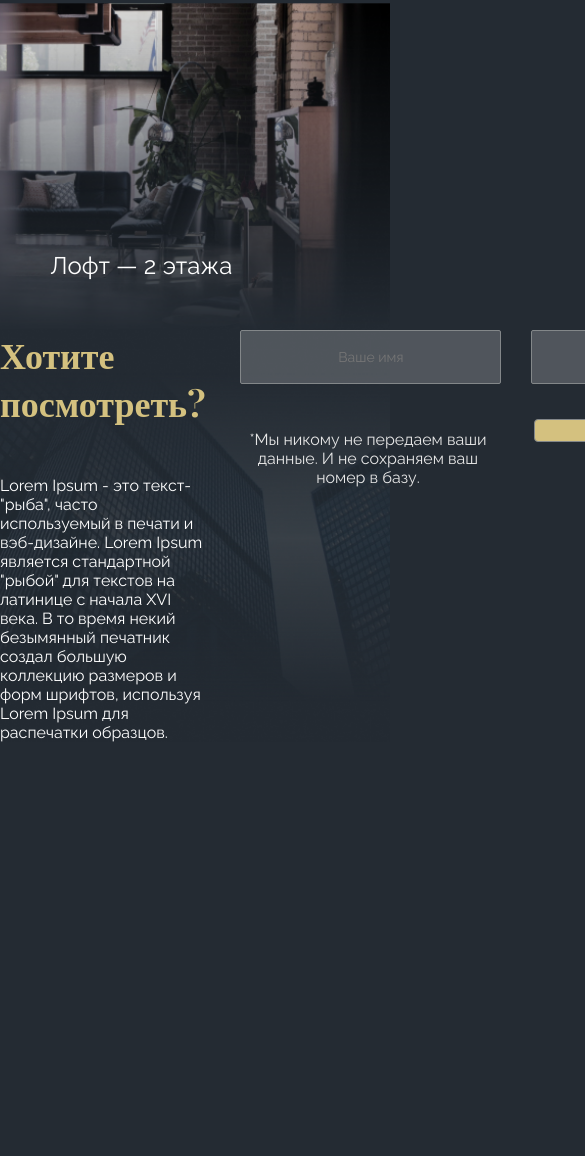
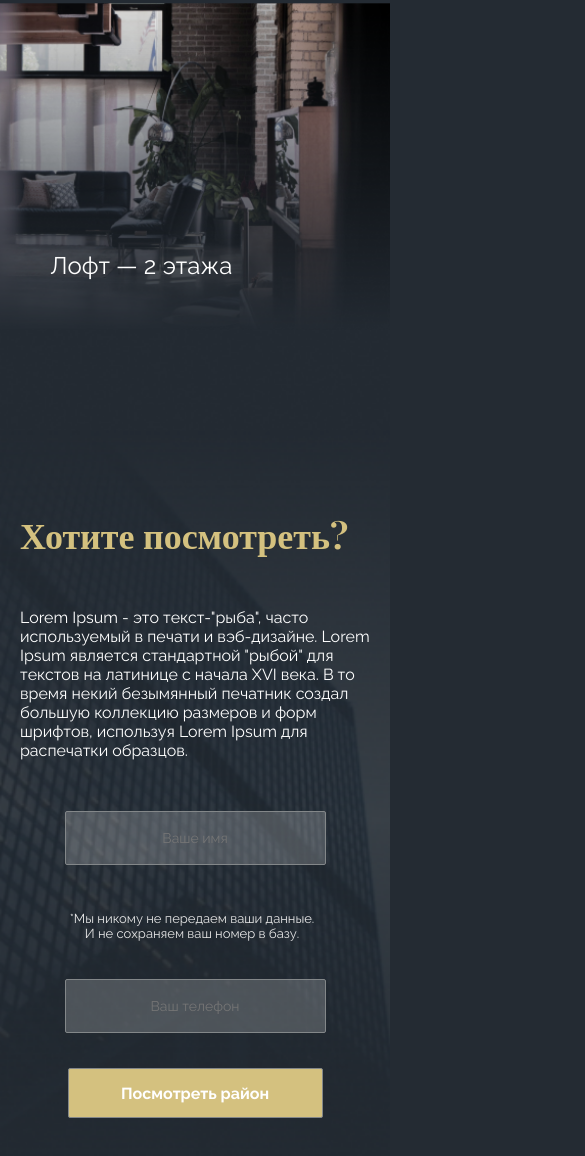
Before and after one commit to MilimNavaZeta/houseVop, a plain HTML site: page index.html in a window 390 px wide. Shown: the part 3264-4420 px from the top of the page, 585 px wide, since content can reach past the window. Before the commit the page ends 4006 px from the top, so only its background shows below. Drawn offline with nearby package versions, Linux system fonts and the light colour scheme; a web font is replaced by a local one.

Commit message:
second commit

```diff
--- a/css/view.css
+++ b/css/view.css
@@ -10,27 +10,24 @@
     font-size: 36px;
     font-weight: 700;
     margin: 0;
-
 }
 
 .title p {
     color: #FFF;
     font-family: Raleway;
     font-size: 16px;
-    margin: 50px 0 0 0;
-}
-
-.id input,
-.id p {
-    font-family: Raleway;
-    text-align: center;
-    width: 255px;
+    margin-top: 50px;
+    max-width: 535px;
 }
 
 .id p {
     margin-top: 46px;
     color: #E7E7E7;
-    font-size: 16px;
+    font-size: 13px;
+    font-family: Raleway;
+    text-align: center;
+    width: 255px;
+    margin-bottom: 8px;
 }
 
 .id input {
@@ -41,6 +38,8 @@
     border: 1px solid #838789;
     color: #fff;
     font-size: 14px;
+    font-family: Raleway;
+    text-align: center;
 }
 
 .id button {
@@ -51,26 +50,49 @@
     font-weight: 700;
     background: var(--accent, #D4C17F);
     margin-top: 35px;
-    max-height: max-content;
+
+
     width: 255px;
-    height: 60px;
-    border-radius: 4px;
+    height: 50px;
+    border-radius: 2px;
     border: 1px solid #838789;
-
+    cursor: pointer;
 }
 
 .id button:hover {
-    background: #D4C17F;
-    opacity: .6;
+    color: #D4C17F;
+    transition: .3s;
+    background: #f0e5bb;
 }
 
-.view__contant {
+.view__content {
     gap: 35px;
     display: flex;
+    padding: 180px 0;
+
 }
 
 .id {
     display: flex;
     gap: 30px;
     text-align: center;
+    max-width: 560px;
+    align-items: end;
 }
+
+
+@media screen and (max-width:1100px) {
+    .view__content {
+        flex-wrap: wrap;
+        justify-content: center;
+    }
+}
+@media  screen and (max-width:555px) {
+    .id {
+        flex-direction: column;
+        align-items: center;
+    }
+    .title{
+        margin-left: 20px;
+    }
+}
--- a/index.html
+++ b/index.html
@@ -114,7 +114,7 @@
     </section>
     <section class="view">
         <div class="container">
-            <div class="view__contant">
+            <div class="view__content">
                 <div class="title">
                     <h2>Хотите посмотреть?</h2>
                     <p>Lorem Ipsum - это текст-"рыба", часто используемый в печати и вэб-дизайне. Lorem Ipsum является
@@ -135,7 +135,6 @@
                 </div>
             </div>
         </div>
-        </div>
     </section>
 
     <script src="./js/index.js"></script>
```
Also changed, not shown: css/apartments.css (+24 -47 lines).
